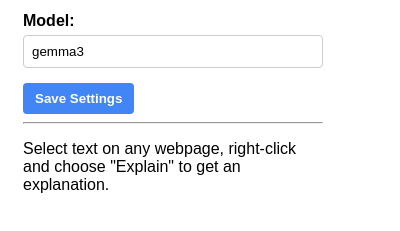
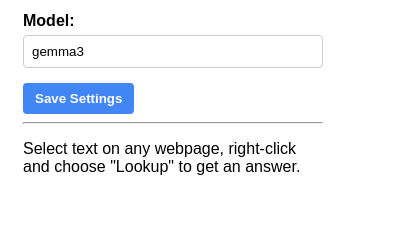
Before and after one commit to BRO3886/genlookup, a browser extension: page popup.html in a window 400 px wide. Shown: the part 115-346 px from the top of the page. Drawn offline with Linux system fonts and the light colour scheme.

Commit message:
chore: readme changes

```diff
--- a/package.json
+++ b/package.json
@@ -1,7 +1,7 @@
 {
   "name": "genlookup",
   "version": "1.0.0",
-  "description": "Browser extension that explains selected text using Ollama",
+  "description": "Browser extension that looks up selected text using Ollama",
   "type": "module",
   "scripts": {
     "build": "esbuild background.js --bundle --outfile=dist/background.bundle.js --format=esm && npm run copy-files",
--- a/popup.html
+++ b/popup.html
@@ -86,7 +86,7 @@
 
     <hr>
 
-    <p>Select text on any webpage, right-click and choose "Explain" to get an explanation.</p>
+    <p>Select text on any webpage, right-click and choose "Lookup" to get an answer.</p>
 
     <script src="popup.js"></script>
 </body>
```
Also changed, not shown: README.md.
